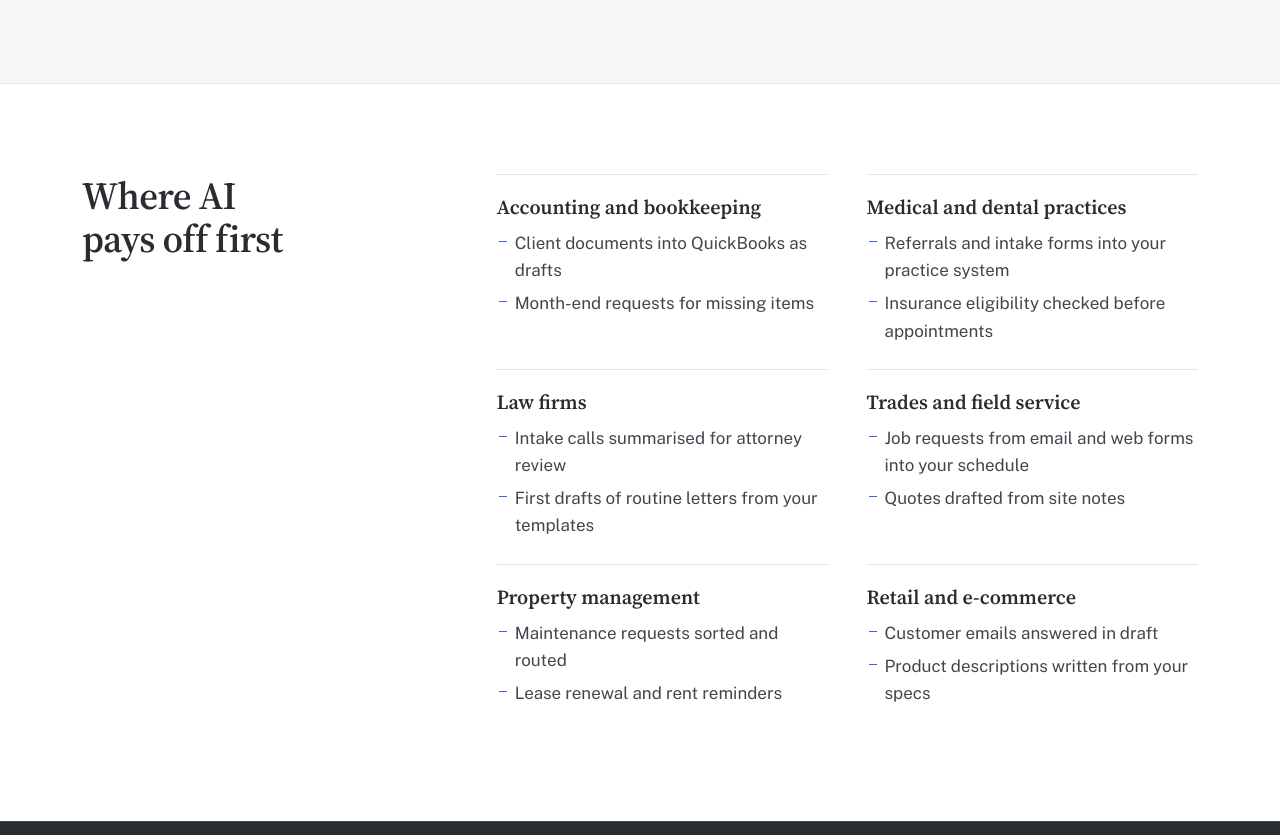
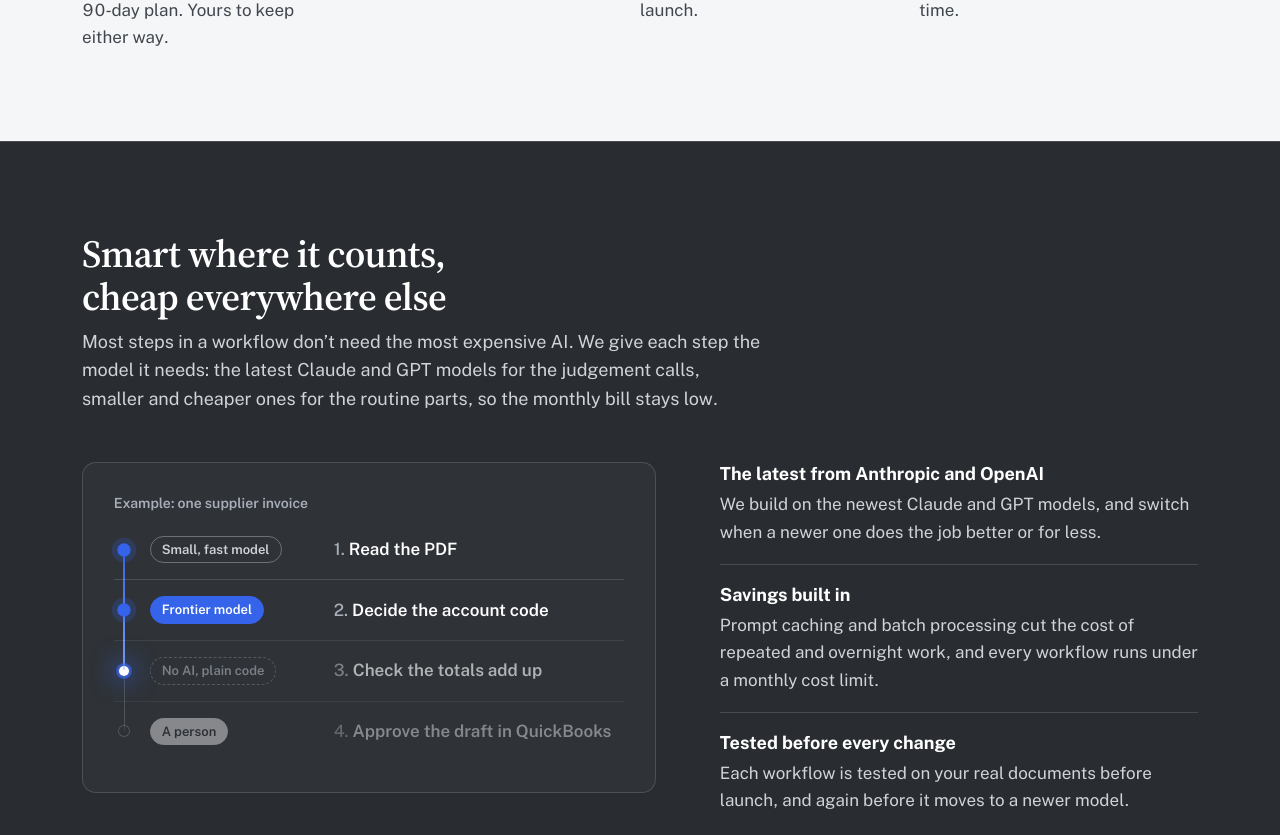
Before and after one commit to Seafinai/seafin, a website: page seafin-site/index.html in a window 1280 px wide. Shown: the part 3828-4663 px from the top of the page. Drawn offline with Linux system fonts and the light colour scheme.

Commit message:
Drop the industry list: the builds apply to any small business; one line says who it's for
Co-Authored-By: Claude Opus 5.5 <noreply@anthropic.com>

```diff
--- a/seafin-site/home.css
+++ b/seafin-site/home.css
@@ -198,18 +198,11 @@ h1, h2, h3 { margin: 0; color: var(--ink-900); }
 .builds h3 { font: 700 1.125rem/1.3 var(--font-sans); }
 .builds p { color: var(--ink-700); }
 
-/* heading on the left, its list on the right (industries, questions) */
-.split-row, .faq-row { display: grid; grid-template-columns: minmax(0, 1fr) minmax(0, 2fr); gap: 24px clamp(32px, 5vw, 72px); align-items: start; }
-.split-row > h2, .faq-head { position: sticky; top: 104px; }
+/* questions: heading on the left, its list on the right */
+.faq-row { display: grid; grid-template-columns: minmax(0, 1fr) minmax(0, 2fr); gap: 24px clamp(32px, 5vw, 72px); align-items: start; }
+.faq-head { position: sticky; top: 104px; }
 .faq-head .aside { margin-top: 14px; max-width: 30ch; color: var(--ink-700); }
 
-/* where AI pays off first: industries with two concrete tasks each */
-.industries { display: grid; grid-template-columns: repeat(2, minmax(0, 1fr)); gap: 0 clamp(20px, 3vw, 40px); margin: 0; padding: 0; list-style: none; }
-.industries > li { padding: 20px 0 24px; border-top: 1px solid var(--line); }
-.industries h3 { font: 600 1.25rem/1.25 var(--font-serif); margin-bottom: 10px; }
-.industries ul { display: grid; gap: 6px; margin: 0; padding: 0; list-style: none; color: var(--ink-700); }
-.industries ul li { position: relative; padding-left: 18px; }
-.industries ul li::before { content: ""; position: absolute; left: 2px; top: 0.65em; width: 8px; height: 1px; background: var(--accent); }
 
 /* how we build it: the one dark section. Each step of a workflow gets the model it needs. */
 .dark {
@@ -369,8 +362,8 @@ h1, h2, h3 { margin: 0; color: var(--ink-900); }
   .steps { grid-template-columns: 1fr 1fr; }
   .steps li { padding-bottom: 36px; }
   .builds { grid-template-columns: 1fr 1fr; }
-  .split-row, .faq-row { grid-template-columns: 1fr; }
-  .split-row > h2, .faq-head { position: static; }
+  .faq-row { grid-template-columns: 1fr; }
+  .faq-head { position: static; }
   .call-row { grid-template-columns: 1fr; }
   .sample-row, .edge-row { grid-template-columns: 1fr; }
   .report-stack { max-width: 520px; }
@@ -397,7 +390,7 @@ h1, h2, h3 { margin: 0; color: var(--ink-900); }
   .promises, .guides { grid-template-columns: 1fr; }
 }
 @media (max-width: 560px) {
-  .builds, .industries { grid-template-columns: 1fr; }
+  .builds { grid-template-columns: 1fr; }
   .flow li { grid-template-columns: 20px minmax(0, 1fr); grid-template-areas: "dot tier" ". text"; gap: 8px 14px; }
   /* on phones the timeline runs down the left edge */
   .steps { grid-template-columns: 1fr; border-top: 0; border-left: 1px solid var(--line-strong); margin-left: 5px; }
--- a/seafin-site/index.html
+++ b/seafin-site/index.html
@@ -137,7 +137,7 @@
   <section class="section" id="what-we-build" aria-labelledby="build-title">
     <div class="wrap">
       <h2 id="build-title">What we build</h2>
-      <p class="section-sub">Common first builds. A person approves the result wherever it matters.</p>
+      <p class="section-sub">For any small business: trades, clinics, law and accounting firms, property managers, shops, agencies and nonprofits. A person approves the result wherever it matters.</p>
       <ul class="builds">
         <li>
           <img class="build-art" src="assets/art/build-documents.webp" alt="" width="900" height="675" loading="lazy">
@@ -205,19 +205,6 @@
     </div>
   </section>
 
-  <section class="section" id="industries" aria-labelledby="industries-title">
-    <div class="wrap split-row">
-      <h2 id="industries-title">Where AI pays off first</h2>
-      <ul class="industries">
-        <li><h3>Accounting and bookkeeping</h3><ul><li>Client documents into QuickBooks as drafts</li><li>Month-end requests for missing items</li></ul></li>
-        <li><h3>Medical and dental practices</h3><ul><li>Referrals and intake forms into your practice system</li><li>Insurance eligibility checked before appointments</li></ul></li>
-        <li><h3>Law firms</h3><ul><li>Intake calls summarised for attorney review</li><li>First drafts of routine letters from your templates</li></ul></li>
-        <li><h3>Trades and field service</h3><ul><li>Job requests from email and web forms into your schedule</li><li>Quotes drafted from site notes</li></ul></li>
-        <li><h3>Property management</h3><ul><li>Maintenance requests sorted and routed</li><li>Lease renewal and rent reminders</li></ul></li>
-        <li><h3>Retail and e-commerce</h3><ul><li>Customer emails answered in draft</li><li>Product descriptions written from your specs</li></ul></li>
-      </ul>
-    </div>
-  </section>
 
   <section class="section dark" id="how-we-build" aria-labelledby="edge-title">
     <div class="wrap">
```
